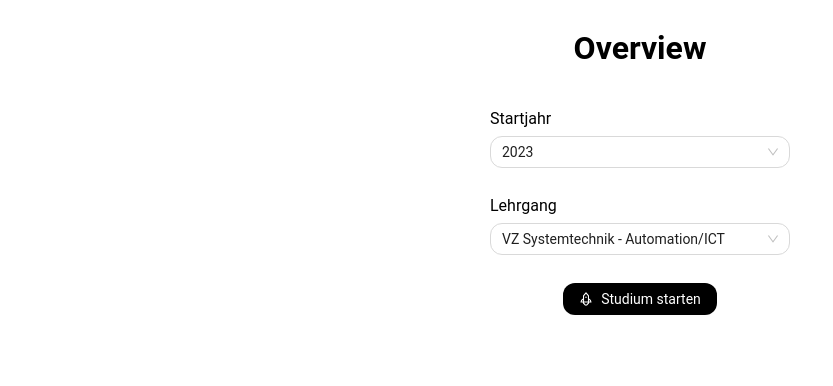
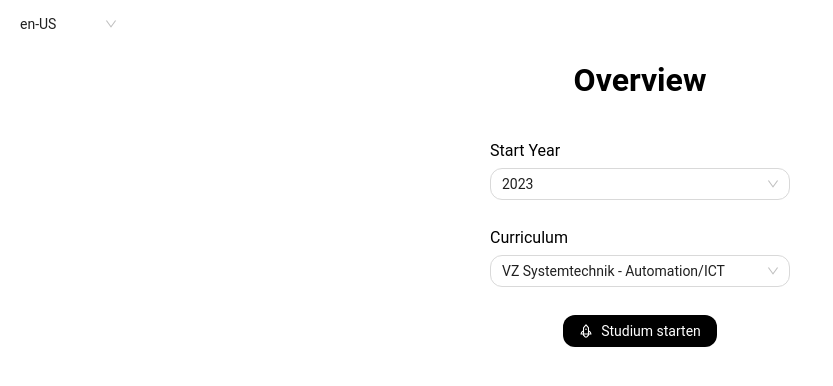
Before and after one commit to SmashGrade/SmashGrade-App, a React (Vite) app: page / in a window 1280 px wide. Shown: the top 386 px of the page, without its empty margins (0-833 px from the left). Built offline with nearby package versions, Linux system fonts and the light colour scheme.

Commit message:
Setup I18N and LocaleSwitcher

```diff
--- a/src/App.tsx
+++ b/src/App.tsx
@@ -1,7 +1,20 @@
 import { OnboardingPage } from './pages/OnboardingPage';
+import { IntlProvider } from 'react-intl';
+import { useState } from 'react';
+import { languages, locales } from './i18n/languages.ts';
+import LocaleSwitcher from '@components/LocaleSwitcher.tsx';
 
 function App() {
-    return <OnboardingPage />;
+    const defaultLocale = navigator.language ? navigator.language : locales.de;
+    const [locale, setLocale] = useState(defaultLocale);
+    const messages = languages[locale];
+
+    return (
+        <IntlProvider locale={locale} messages={messages} defaultLocale={defaultLocale}>
+            <LocaleSwitcher setLocale={setLocale} />
+            <OnboardingPage />
+        </IntlProvider>
+    );
 }
 
 export default App;
--- /dev/null
+++ b/src/components/LocaleSwitcher.tsx
@@ -0,0 +1,30 @@
+import { Space, Select } from 'antd';
+import { useIntl } from 'react-intl';
+import { locales } from '../i18n/languages';
+
+interface LocaleSwitcherProps {
+    setLocale: (locale: string) => void
+}
+
+function LocaleSwitcher({ setLocale }: LocaleSwitcherProps) {
+    const intl = useIntl();
+
+    return (
+    <Space wrap>
+                    <Select
+                        value={intl.locale}
+                        style={{ width: 120 }}
+                        bordered={false}
+                        options={[
+                            { value: locales.de, label: intl.formatMessage({id: 'app.locale.de',
+                            defaultMessage: 'Deutsch'})},
+                            { value: locales.en, label: intl.formatMessage({id: 'app.locale.en', defaultMessage: 'Englisch'})},
+                            { value: locales.fr, label: intl.formatMessage({id: 'app.locale.fr', defaultMessage: 'Französisch'}) },
+                        ]}
+                        onSelect={(val) => setLocale(val)}
+                    />
+                </Space>
+    );
+}
+
+export default LocaleSwitcher;
--- a/src/features/overview/Onboarding.tsx
+++ b/src/features/overview/Onboarding.tsx
@@ -3,6 +3,7 @@ import { useState } from 'react';
 import SelectWithTitle from '@components/SelectWithTitle.tsx';
 import { Button } from 'antd';
 import { RocketOutlined } from '@ant-design/icons';
+import { FormattedMessage, useIntl } from 'react-intl';
 
 const startYears = [
     { value: 2023, label: '2023' },
@@ -24,16 +25,36 @@ export default function Onboarding() {
 
     const availableCurriculums = curriculums.filter((curriculum) => curriculum.year === currentYear);
 
+    const intl = useIntl();
+
     return (
         <div className={styles.overviewContainer}>
-            <h1>Overview</h1>
+            <h1>
+                <FormattedMessage
+                    id={'onboarding.title'}
+                    defaultMessage={'Overview'}
+                    description={'Onboarding title'}
+                />
+            </h1>
             <SelectWithTitle
                 key={'startYear'}
-                title={'Startjahr'}
+                title={intl.formatMessage({
+                    id: 'onboarding.startYear',
+                    defaultMessage: 'Start Year',
+                    description: 'Onboarding start year',
+                })}
                 selectProps={{ options: startYears, onChange: setCurrentYear }}
             />
 
-            <SelectWithTitle key={'curriculum'} title={'Lehrgang'} selectProps={{ options: availableCurriculums }} />
+            <SelectWithTitle
+                key={'curriculum'}
+                title={intl.formatMessage({
+                    id: 'onboarding.curriculum',
+                    defaultMessage: 'Curriculum',
+                    description: 'Onboarding curriculum',
+                })}
+                selectProps={{ options: availableCurriculums }}
+            />
 
             <Button type={'primary'} icon={<RocketOutlined />}>
                 Studium starten
--- /dev/null
+++ b/src/i18n/compiled-lang/de.json
@@ -0,0 +1,38 @@
+{
+  "app.locale.de": [
+    {
+      "type": 0,
+      "value": "Deutsch"
+    }
+  ],
+  "app.locale.en": [
+    {
+      "type": 0,
+      "value": "Englisch"
+    }
+  ],
+  "app.locale.fr": [
+    {
+      "type": 0,
+      "value": "Französisch"
+    }
+  ],
+  "onboarding.curriculum": [
+    {
+      "type": 0,
+      "value": "Lehrplan"
+    }
+  ],
+  "onboarding.startYear": [
+    {
+      "type": 0,
+      "value": "Startjahr"
+    }
+  ],
+  "onboarding.title": [
+    {
+      "type": 0,
+      "value": "Übersicht"
+    }
+  ]
+}
--- /dev/null
+++ b/src/i18n/compiled-lang/en.json
@@ -0,0 +1,38 @@
+{
+  "app.locale.de": [
+    {
+      "type": 0,
+      "value": "German"
+    }
+  ],
+  "app.locale.en": [
+    {
+      "type": 0,
+      "value": "English"
+    }
+  ],
+  "app.locale.fr": [
+    {
+      "type": 0,
+      "value": "French"
+    }
+  ],
+  "onboarding.curriculum": [
+    {
+      "type": 0,
+      "value": "Curriculum"
+    }
+  ],
+  "onboarding.startYear": [
+    {
+      "type": 0,
+      "value": "Start Year"
+    }
+  ],
+  "onboarding.title": [
+    {
+      "type": 0,
+      "value": "Overview"
+    }
+  ]
+}
--- /dev/null
+++ b/src/i18n/compiled-lang/fr.json
@@ -0,0 +1,38 @@
+{
+  "app.locale.de": [
+    {
+      "type": 0,
+      "value": "Allmand"
+    }
+  ],
+  "app.locale.en": [
+    {
+      "type": 0,
+      "value": "Anglais"
+    }
+  ],
+  "app.locale.fr": [
+    {
+      "type": 0,
+      "value": "Français"
+    }
+  ],
+  "onboarding.curriculum": [
+    {
+      "type": 0,
+      "value": "Programme d'études"
+    }
+  ],
+  "onboarding.startYear": [
+    {
+      "type": 0,
+      "value": "Année de lancement"
+    }
+  ],
+  "onboarding.title": [
+    {
+      "type": 0,
+      "value": "Apercu"
+    }
+  ]
+}
--- /dev/null
+++ b/src/i18n/lang/de.json
@@ -0,0 +1,23 @@
+{
+  "app.locale.de": {
+    "defaultMessage": "Deutsch"
+  },
+  "app.locale.en": {
+    "defaultMessage": "Englisch"
+  },
+  "app.locale.fr": {
+    "defaultMessage": "Französisch"
+  },
+  "onboarding.curriculum": {
+    "defaultMessage": "Lehrplan",
+    "description": "Onboarding curriculum"
+  },
+  "onboarding.startYear": {
+    "defaultMessage": "Startjahr",
+    "description": "Onboarding start year"
+  },
+  "onboarding.title": {
+    "defaultMessage": "Übersicht",
+    "description": "Onboarding title"
+  }
+}
--- /dev/null
+++ b/src/i18n/lang/en.json
@@ -0,0 +1,23 @@
+{
+  "app.locale.de": {
+    "defaultMessage": "German"
+  },
+  "app.locale.en": {
+    "defaultMessage": "English"
+  },
+  "app.locale.fr": {
+    "defaultMessage": "French"
+  },
+  "onboarding.curriculum": {
+    "defaultMessage": "Curriculum",
+    "description": "Onboarding curriculum"
+  },
+  "onboarding.startYear": {
+    "defaultMessage": "Start Year",
+    "description": "Onboarding start year"
+  },
+  "onboarding.title": {
+    "defaultMessage": "Overview",
+    "description": "Onboarding title"
+  }
+}
--- /dev/null
+++ b/src/i18n/lang/fr.json
@@ -0,0 +1,23 @@
+{
+  "app.locale.de": {
+    "defaultMessage": "Allmand"
+  },
+  "app.locale.en": {
+    "defaultMessage": "Anglais"
+  },
+  "app.locale.fr": {
+    "defaultMessage": "Français"
+  },
+  "onboarding.curriculum": {
+    "defaultMessage": "Programme d'études",
+    "description": "Onboarding curriculum"
+  },
+  "onboarding.startYear": {
+    "defaultMessage": "Année de lancement",
+    "description": "Onboarding start year"
+  },
+  "onboarding.title": {
+    "defaultMessage": "Apercu",
+    "description": "Onboarding title"
+  }
+}
--- /dev/null
+++ b/src/i18n/languages.ts
@@ -0,0 +1,15 @@
+import de from './compiled-lang/de.json';
+import en from './compiled-lang/en.json';
+import fr from './compiled-lang/fr.json';
+
+export const locales: Record<string, string> = {
+    de: 'de',
+    en: 'en',
+    fr: 'fr',
+};
+
+export const languages: Record<string, Record<string, string>> = {
+    de: de,
+    en: en,
+    fr: fr,
+};
```
